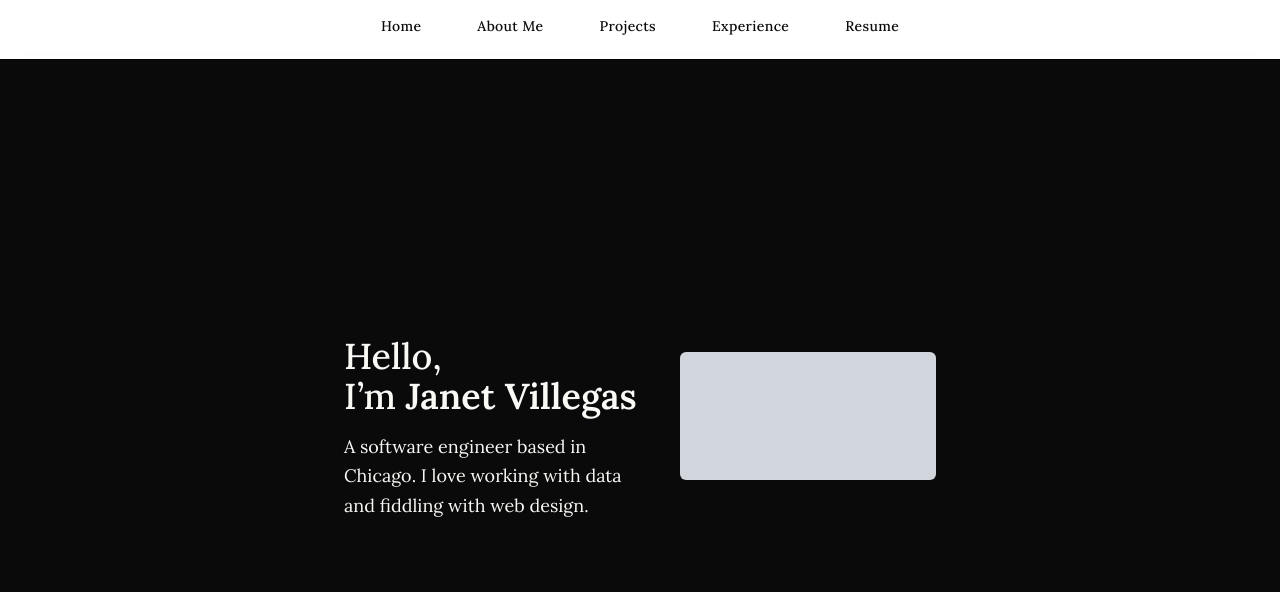
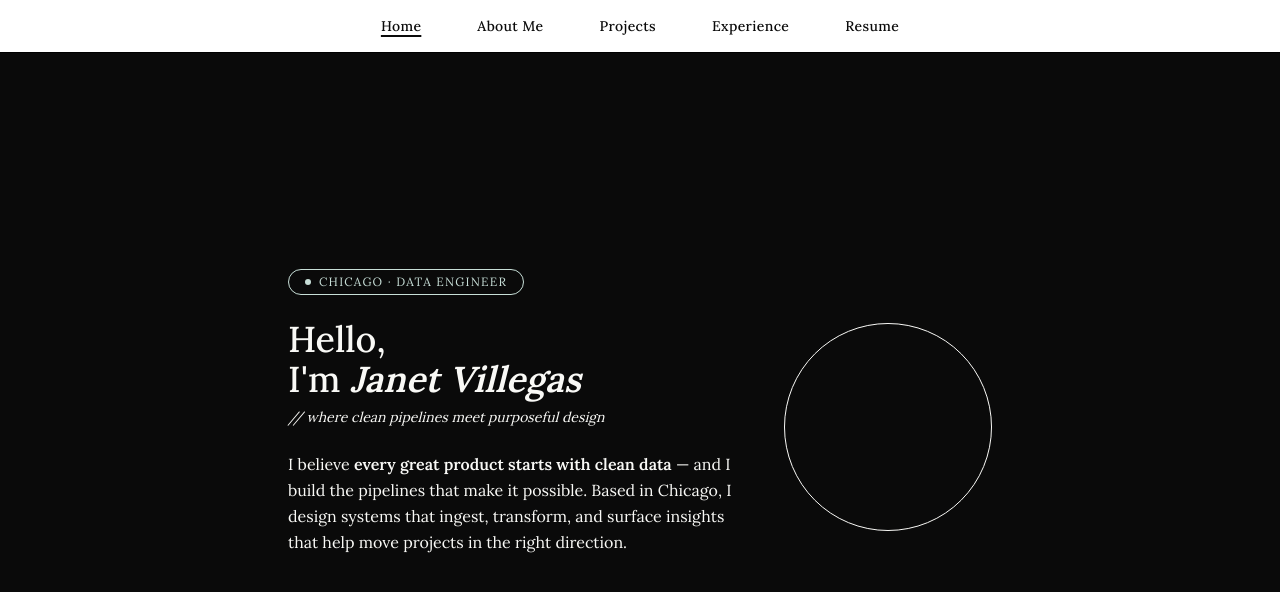
Before and after one commit to JViCor/better-website, a Next.js app: page / in a window 1280 px wide. Shown: the top 592 px of the page. Built offline with nearby package versions, Linux system fonts and the light colour scheme.

Commit message:
added calude.md file and created new layout changes, as well as new home page

```diff
--- a/app/about/page.tsx
+++ b/app/about/page.tsx
@@ -1,6 +1,6 @@
 export default function AboutPage() {
   return (
-    <section id="about" className="bg-moss p-8 min-h-[calc(100vh-var(--navbar-height))] flex items-center justify-center gap-8">
+    <section id="about" className="bg-moss p-8 flex-1 flex items-center justify-center gap-8">
             <div className="w-64 h-72 flex items-center justify-center rounded bg-ink">
               <div className="flex flex-col items-center">
                 <div className="w-48 h-48 bg-gray-300 rounded-full flex items-center justify-center mb-6">
@@ -23,7 +23,7 @@ export default function AboutPage() {
           <div className="max-w-xl">
             <h2 className="text-2xl font-semibold mb-4 text-ink">About Me</h2>
             <p>
-              What excites me most about being a Software Engineer is being able to design and create things that have purpose and solve real problems. It goes beyond designing buttons and websites and involves having a passion for designing experiences and solutions that help people, whether it's helping them make better videos, market themselves online, or buy something online. Leaning into customer insight and understanding their needs, finding the right problems to solve, delivering solutions as quickly as possible, learning from those and then iterating and improving that value over time is the key to great product design.
+              What excites me most about being a Data Engineer is being able to solve real problems. It goes beyond designing buttons and websites and involves having a passion for designing experiences and solutions that help people, whether it's helping them make better videos, market themselves online, or buy something online. Leaning into customer insight and understanding their needs, finding the right problems to solve, delivering solutions as quickly as possible, learning from those and then iterating and improving that value over time is the key to great product design.
             </p>
           </div>
     </section>
--- a/app/components/Navbar.js
+++ /dev/null
@@ -1,55 +0,0 @@
-"use client";
-import Link from "next/link";
-import { useEffect, useRef } from "react";
-
-export default function Navbar() {
-  const navRef = useRef(null);
-
-  useEffect(() => {
-    const el = navRef.current;
-    if (!el) return;
-    const setVar = () => {
-      const h = el.getBoundingClientRect().height;
-      document.documentElement.style.setProperty("--navbar-height", `${h}px`);
-    };
-    setVar();
-    window.addEventListener("resize", setVar);
-    return () => window.removeEventListener("resize", setVar);
-  }, []);
-
-  return (
-    <nav ref={navRef} className="h-15 bg-cream/95 backdrop-blur-sm border-b border-ivory">
-        <div className="max-w-4xl mx-auto px-6">
-            <div className="flex items-center justify-center py-4">
-            <ul className="flex gap-4 md:gap-6 text-sm font-medium tracking-wide">
-                <li>
-                <Link href="/" className="px-4 py-2 rounded-full text-ink hover:text-sage transition-colors duration-200">
-                    Home
-                </Link>
-                </li>
-                <li>
-                    <Link href="/about" className="px-4 py-2 rounded-full text-ink hover:text-sage transition-colors duration-200">
-                    About Me
-                    </Link>
-                </li>
-                <li>
-                <Link href="/projects" className="px-4 py-2 rounded-full text-ink hover:text-sage transition-colors duration-200">
-                    Projects
-                </Link>
-                </li>
-                <li>
-                    <Link href="/experience" className="px-4 py-2 rounded-full text-ink hover:text-sage transition-colors duration-200">
-                    Experience
-                    </Link>
-                </li>
-                <li>
-                <Link href="/resume" className="px-4 py-2 rounded-full text-ink hover:text-sage transition-colors duration-200">
-                    Resume
-                </Link>
-                </li>
-            </ul>
-            </div>
-        </div>
-    </nav>
-  );
-}
--- a/app/components/Navbar.jsx
+++ b/app/components/Navbar.jsx
@@ -1,6 +1,7 @@
 "use client";
 import Link from "next/link";
 import { useEffect, useRef, useState } from "react";
+import { usePathname } from "next/navigation";
 
 const links = [
   { href: "/", label: "Home" },
@@ -13,6 +14,7 @@ const links = [
 export default function Navbar() {
   const navRef = useRef(null);
   const [open, setOpen] = useState(false);
+  const pathname = usePathname();
 
   const updateHeight = () => {
     const el = navRef.current;
@@ -50,13 +52,16 @@ export default function Navbar() {
         <div className="max-w-4xl mx-auto px-6 flex items-center justify-center py-4">
           {/* Desktop links */}
           <ul className="hidden md:flex gap-2 md:gap-6 flex-nowrap text-sm font-medium tracking-wide whitespace-nowrap">
-            {links.map(({ href, label }) => (
+            {links.map(({ href, label }) => {
+              const active = pathname === href;
+              return (
                 <li key={href}>
-                <Link href={href} className="px-2 md:px-4 py-2 rounded-full text-ink hover:text-sage transition-colors duration-200">
+                  <Link href={href} className={`px-2 md:px-4 py-2 rounded-full transition-colors duration-200 ${active ? "text-ink underline underline-offset-4 decoration-2" : "text-ink hover:text-sage"}`}>
                     {label}
                   </Link>
                 </li>
-            ))}
+              );
+            })}
           </ul>
 
           {/* Hamburger — mobile only */}
@@ -75,39 +80,39 @@ export default function Navbar() {
 
       {/* Fullscreen overlay — rendered outside <nav> so it covers everything including the navbar */}
       <div
-        className={`fixed inset-0 z-50 md:hidden transition-opacity duration-300 ${
+        className={`fixed inset-0 z-50 md:hidden bg-moss transition-opacity duration-300 ${
           open ? "opacity-100" : "opacity-0 pointer-events-none"
         }`}
         aria-hidden={!open}
       >
-        {/* Backdrop */}
-        <div className="absolute inset-0 bg-cream/95 backdrop-blur-sm" onClick={close} />
-
         {/* X button */}
         <button
-          onClick={(e) => { e.stopPropagation(); close(); }}
+          onClick={close}
           aria-label="Close menu"
-          className="absolute top-4 right-6 z-50 p-2 rounded-md focus:outline-none"
+          className="absolute top-4 right-6 p-2 rounded-md focus:outline-none"
         >
-          <svg className="w-6 h-6 text-ink" viewBox="0 0 24 24" fill="none" stroke="currentColor">
+          <svg className="w-6 h-6 text-ivory" viewBox="0 0 24 24" fill="none" stroke="currentColor">
             <path strokeWidth="2" strokeLinecap="round" strokeLinejoin="round" d="M6 18L18 6M6 6l12 12" />
           </svg>
         </button>
 
         {/* Centered links */}
-        <div className="relative z-50 flex items-center justify-center h-full">
+        <div className="flex items-center justify-center h-full">
           <ul className="flex flex-col gap-8 text-xl font-semibold text-center">
-            {links.map(({ href, label }) => (
+            {links.map(({ href, label }) => {
+              const active = pathname === href;
+              return (
                 <li key={href}>
                   <Link
                     href={href}
                     onClick={close}
-                  className="block px-8 py-2 text-ink hover:text-sage transition-colors duration-200"
+                    className={`block px-8 py-2 transition-colors duration-200 ${active ? "text-ivory underline underline-offset-4 decoration-2" : "text-ivory hover:text-sage"}`}
                   >
                     {label}
                   </Link>
                 </li>
-            ))}
+              );
+            })}
           </ul>
         </div>
       </div>
--- a/app/experience/page.tsx
+++ b/app/experience/page.tsx
@@ -2,21 +2,22 @@ import { experienceItems } from "../data/experience"
 
 export default function ExperiencePage() {
   return (
-    <section id="experience" className="mt-12 bg-moss p-8">
-      <h2 className="text-2xl font-semibold mb-4 text-ink">Experience</h2>
+    <section id="experience" className="bg-moss flex-1 px-8 py-16">
+      <div className="max-w-3xl mx-auto">
+        <h2 className="text-2xl font-semibold mb-8 text-ink">Experience</h2>
 
         <div className="space-y-6">
           {experienceItems.map((item) => (
-          <article key={item.title} className="bg-ink p-6 rounded shadow-sm">
-            <header className="flex items-baseline justify-between mb-3">
+            <article key={item.title} className="bg-ink p-6 rounded-lg shadow-sm">
+              <header className="flex flex-col sm:flex-row sm:items-baseline sm:justify-between gap-1 mb-3">
                 <h3 className="text-lg font-semibold text-ivory">{item.title}</h3>
-              <time className="text-sm text-ivory/80">
+                <time className="text-sm text-ivory/80 shrink-0">
                   {item.startDate}
                   {item.endDate ? ` — ${item.endDate}` : ""}
                 </time>
               </header>
 
-            <ul className="list-disc list-inside mb-3 text-ivory">
+              <ul className="list-disc list-inside mb-4 text-white space-y-1">
                 {item.description.map((line, i) => (
                   <li key={i}>{line}</li>
                 ))}
@@ -25,10 +26,7 @@ export default function ExperiencePage() {
               {item.skills?.length ? (
                 <div className="flex flex-wrap gap-2">
                   {item.skills.map((s) => (
-                  <span
-                    key={s}
-                    className="text-sm px-2 py-1 bg-cream text-ink rounded-full"
-                  >
+                    <span key={s} className="text-xs px-3 py-1 bg-moss text-ink rounded-full font-medium">
                       {s}
                     </span>
                   ))}
@@ -37,6 +35,7 @@ export default function ExperiencePage() {
             </article>
           ))}
         </div>
+      </div>
     </section>
   )
 }
--- a/app/globals.css
+++ b/app/globals.css
@@ -1,5 +1,10 @@
 /* styles/globals.css or similar */
 @import "tailwindcss";
+
+main {
+  background-color: var(--color-ink);
+  min-height: calc(100vh - var(--navbar-height, 3.75rem));
+}
 
 .font-sans {
   font-family: var(--font-lora), ui-sans-serif, system-ui, -apple-system, "Segoe UI", Roboto, "Helvetica Neue", Arial;
@@ -17,6 +22,9 @@
 }
 
 @layer utilities {
+  .min-h-page {
+    min-height: calc(100vh - var(--navbar-height, 3.75rem));
+  }
   .bg-ink {
     background-color: var(--color-ink);
   }
--- a/app/layout.tsx
+++ b/app/layout.tsx
@@ -17,9 +17,9 @@ export const metadata = {
 export default function RootLayout({ children }: { children: React.ReactNode }) {
   return (
     <html lang="en">
-      <body style={{ "--navbar-height": "3.75rem" } as React.CSSProperties} className={`${lora.variable} font-sans`}>
+      <body style={{ "--navbar-height": "3.75rem" } as React.CSSProperties} className={`${lora.variable} font-sans min-h-screen flex flex-col`}>
         <Navbar />
-        <main className="flex-1">{children}</main>
+        <main className="flex-1 flex flex-col">{children}</main>
       </body>
     </html>
   );
--- a/app/page.tsx
+++ b/app/page.tsx
@@ -1,24 +1,37 @@
-import Link from "next/link";
-
 export default function Home() {
   return (
-      <main className="w-full min-h-[calc(100vh-var(--navbar-height))] flex-1 px-8 py-12 text-ivory bg-ink shadow">
-        <section id="intro" className="flex flex-row items-center justify-center text-center gap-8 h-[calc(100vh-10rem)]">
-          <div className="text-center md:text-left md:w-1/4">
-            <h1 className="text-3xl text-ivory md:text-4xl font-medium text-gray-900 mb-4">
+    <div className="w-full flex-1 flex flex-col md:flex-row items-center justify-center gap-12 px-8 py-12 text-ivory bg-ink">
+      <div className="text-center md:text-left max-w-md">
+
+        {/* Badge */}
+        <div className="inline-flex items-center gap-2 border border-sage/40 rounded-full px-4 py-1 text-xs tracking-widest text-sage uppercase mb-6">
+          <span className="w-1.5 h-1.5 rounded-full bg-sage shrink-0" />
+          Chicago · Data Engineer
+        </div>
+
+        {/* Heading */}
+        <h1 className="text-4xl font-medium text-ivory mb-2">
           Hello,
           <br />
-              I’m <span className="font-semibold">Janet Villegas</span>
+          I'm <span className="font-semibold italic">Janet Villegas</span>
         </h1>
-            <p className="text-lg text-ivory text-gray-700 leading-relaxed">
-              A software engineer based in Chicago. I love working with data and
-              fiddling with web design.
+
+        {/* Subtitle */}
+        <p className="text-sage/80 text-sm italic mb-6">
+          // where clean pipelines meet purposeful design
         </p>
+
+        {/* Bio */}
+        <p className="text-ivory/80 leading-relaxed mb-8">
+          I believe <span className="font-semibold text-ivory">every great product starts with clean data</span> — and I build the pipelines that make it possible. Based in Chicago, I design systems that ingest, transform, and surface insights that help move projects in the right direction.
+        </p>
+
       </div>
-          <div className="w-64 h-32 bg-gray-300 rounded-md flex items-center justify-center mb-6">
+
+      {/* Image placeholder */}
+      <div className="w-52 h-52 bg-sage/20 border border-sage/30 rounded-full flex items-center justify-center shrink-0">
         {/* Future image goes here */}
       </div>
-        </section>
-      </main>
+    </div>
   );
 }
```
Also changed, not shown: app/components/Project.js (deleted, +0 -18 lines), app/components/Project.jsx (line endings or trailing spaces), app/projects/page.tsx (line endings or trailing spaces), 1 other file (tests, documents, lock files or other folders). Lines whose indentation alone changed are shown as unchanged.
